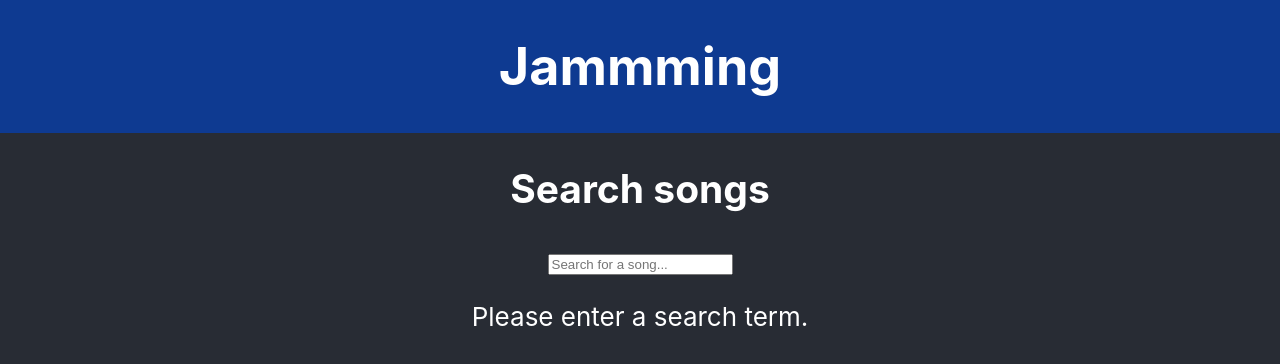
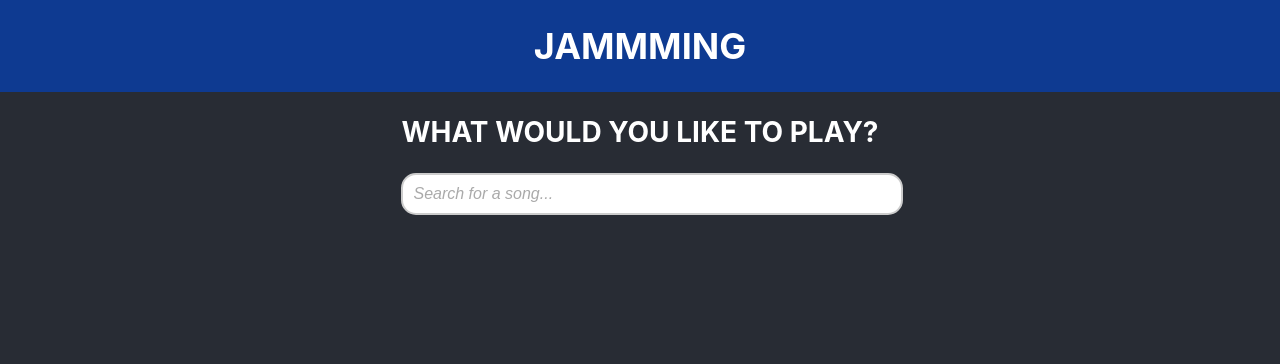
Before and after one commit to petr-khul/jammming, a React (Create React App) app: page / in a window 1280 px wide. Shown: the top 364 px of the page. Built offline with nearby package versions, Linux system fonts and the light colour scheme.

Commit message:
functional search

```diff
--- a/src/App.css
+++ b/src/App.css
@@ -28,8 +28,14 @@
   flex-direction: column;
   align-items: center;
   justify-content: center;
-  font-size: calc(10px + 2vmin);
+  font-size: calc(10px + 1vmin);
   color: white;
+  text-transform: uppercase;
+}
+
+.App h2 {
+  font-size: 28px;
+  text-transform: uppercase;
 }
 
 .App-link {
--- a/src/App.js
+++ b/src/App.js
@@ -17,7 +17,7 @@ function App() {
         <h1>Jammming</h1>
       </header>
       <main>
-      <h2>Search songs</h2>
+      <h2>What would you like to play?</h2>
         <SearchBar onSearchChange={handleSearchChange}/>
         <SearchResults searchQuery={searchQuery}/>
       </main>
--- /dev/null
+++ b/src/components/SearchBar/SearchBar.css
@@ -0,0 +1,26 @@
+.search-bar {
+    width: 100%;
+    max-width: 1000px;
+    margin: 0 auto;
+}
+
+.search-bar input[type="text"] {
+    width: 100%;
+    max-width: 500px;
+    padding: 10px;
+    border: 2px solid #ccc;
+    border-radius: 15px;
+    font-size: 16px;
+    outline: none;
+    transition: border-color 0.3s ease;
+}
+
+.search-bar input[type="text"]:focus {
+    border-color: #0073e6;
+}
+
+.search-bar input[type="text"]::placeholder {
+    color: #aaa;
+    font-style: italic;
+    margin: 0 5px;
+}
--- a/src/components/SearchBar/SearchBar.js
+++ b/src/components/SearchBar/SearchBar.js
@@ -1,4 +1,5 @@
 import React, {useState} from "react";
+import "./SearchBar.css";
 
 export default function SearchBar({onSearchChange}) {
     const [searchQuery, setSearchQuery ] = useState('');
@@ -9,9 +10,10 @@ export default function SearchBar({onSearchChange}) {
     };
 
     return (
-        <div>
+        <div className="search-bar">
             <input
                 type="text"
+                className="searchBarInput"
                 value={searchQuery}
                 onChange={handleChange}
                 placeholder="Search for a song..."
--- /dev/null
+++ b/src/components/SearchResults/SearchResults.css
@@ -0,0 +1,3 @@
+li {
+    list-style-type: none;
+}
--- a/src/components/SearchResults/SearchResults.js
+++ b/src/components/SearchResults/SearchResults.js
@@ -1,14 +1,17 @@
 import React, { useState, useEffect } from "react";
 import Spotify from "../../services/SpotifyAuth";
+import TrackList from "../Tracklist/Tracklist";
+
+import "./SearchResults.css";
 
 export default function SearchResults ({ searchQuery }){
     const [songs, setSongs] = useState([]);
-    const [filteredSongs, setFilteredSongs] = useState([]);
+    //const [filteredSongs, setFilteredSongs] = useState([]);
     const [isLoading, setIsLoading] = useState(false);
 
     useEffect(()=> {
         if (searchQuery.trim()==="") {
-            setFilteredSongs([]);
+            setSongs([]);
             return;
         }
 
@@ -19,7 +22,7 @@ export default function SearchResults ({ searchQuery }){
               const songsData = await Spotify.search(searchQuery);
 
               // Filter songs based on search query if needed
-              setFilteredSongs(songsData);
+              setSongs(songsData);
             } catch (error) {
               console.error('Error fetching songs from Spotify:', error);
             } finally {
@@ -31,22 +34,15 @@ export default function SearchResults ({ searchQuery }){
         }, [searchQuery]);
 
         return (
-        <div>
+            <div className="search-results">
               {isLoading && <p>Loading...</p>}
               {searchQuery.trim() === "" ? (
-          <p>Please enter a search term.</p>  // Show message when searchQuery is empty
-        ) : filteredSongs.length > 0 ? (
-          filteredSongs.map((song) => (
-            <div key={song.id}>
-              <h3>{song.name}</h3>
-              <p>{song.artist}</p>
-              <p>{song.album}</p>
-            </div>
-          ))
+                <p></p>
+              ) : songs.length > 0 ? (
+                <TrackList tracks={songs} />
               ) : (
-          <p>No songs found.</p>  // Show message when no results are found
+                <p>No songs found.</p>
               )}
             </div>
           );
-
         }
--- a/src/components/Track/Track.js
+++ b/src/components/Track/Track.js
@@ -0,0 +1,14 @@
+import React from "react";
+//import "./Track.css";
+
+export default function Track({ track }) {
+  return (
+    <div className="track">
+      <ul>
+        <li><strong>Name:</strong> {track.name}</li>
+        <li><strong>Artist:</strong> {track.artist}</li>
+        <li><strong>Album:</strong> {track.album}</li>
+      </ul>
+    </div>
+  );
+}
--- a/src/components/Tracklist/Tracklist.js
+++ b/src/components/Tracklist/Tracklist.js
@@ -0,0 +1,13 @@
+import React from "react";
+import Track from "../Track/Track";
+//import "./TrackList.css";
+
+export default function TrackList({ tracks }) {
+  return (
+    <div className="track-list">
+      {tracks.map((track) => (
+        <Track key={track.id} track={track} />
+      ))}
+    </div>
+  );
+}
```
Lines whose indentation alone changed are shown as unchanged.
